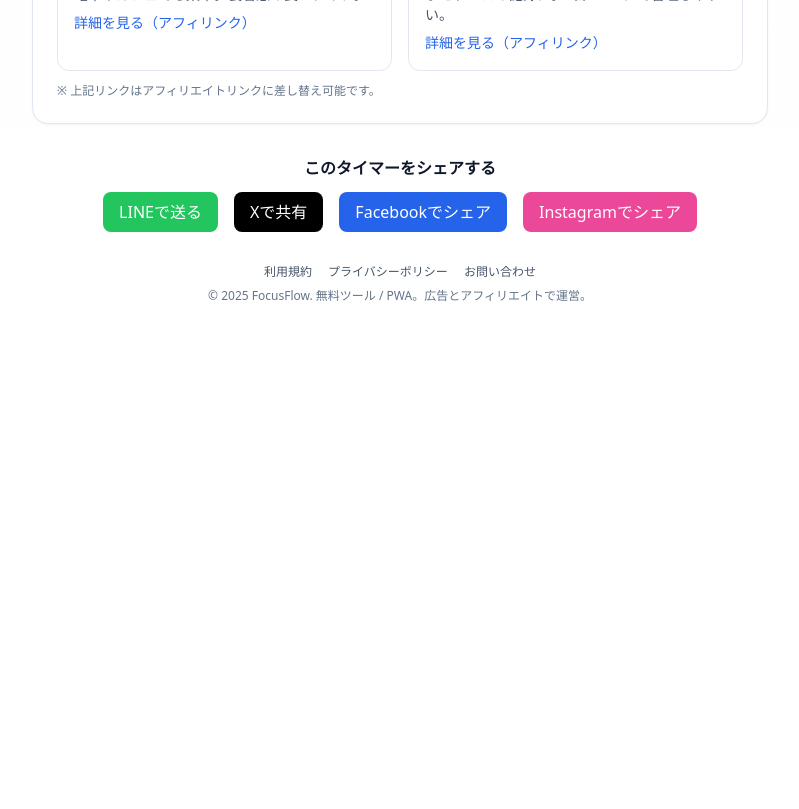
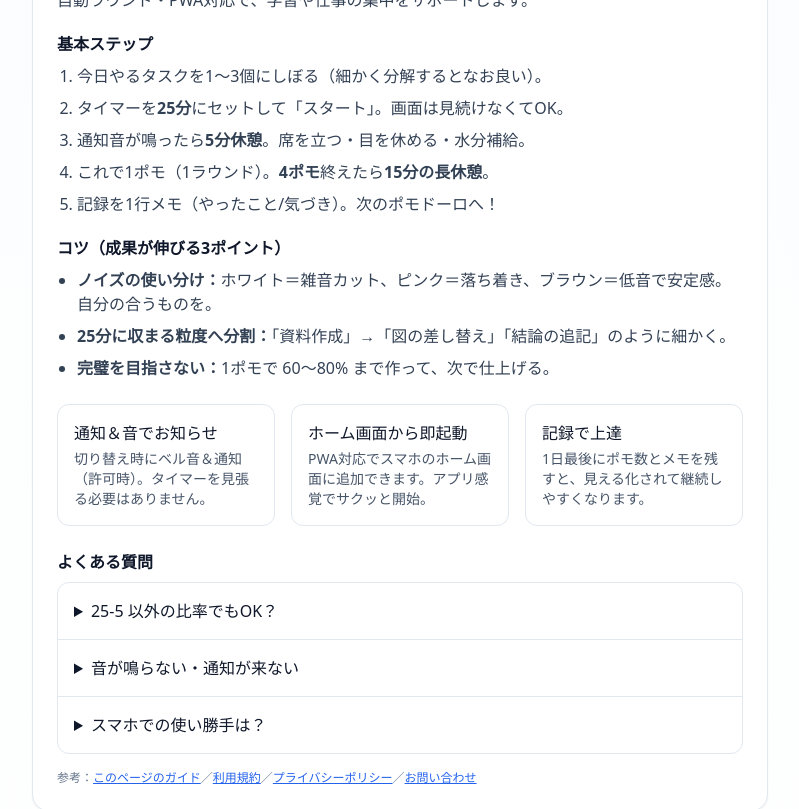
Before and after one commit to yoni-adi/FocusFlow, a React (Vite) app: page / in a window 1280 px wide. Shown: the part 1780-2589 px from the top of the page, without its empty margins (240-1039 px from the left). Before the commit the page ends 2132 px from the top, so only its background shows below. Built offline with nearby package versions, Linux system fonts and the light colour scheme.

Commit message:
Add Pomodoro guide & how-to section

```diff
--- a/src/App.jsx
+++ b/src/App.jsx
@@ -529,6 +529,82 @@ export default function App() {
     <a href="#shop" className="text-sm text-blue-600">集中に効くおすすめを見る</a>
   </div>
 </section>
+{/* --- ポモドーロ解説記事セクション（審査用の有用コンテンツ） --- */}
+<section id="guide" className="rounded-2xl border border-slate-200 bg-white p-6 shadow-sm">
+  <h2 className="font-semibold mb-3 text-xl">ポモドーロ・テクニックの使い方（3分で読める）</h2>
+  <p className="text-slate-700">
+    ポモドーロ・テクニックは、「<strong>25分集中 + 5分休憩</strong>」を1セットとして繰り返す時間管理術です。短い集中を積み重ねることで
+    集中力を保ち、先延ばしを防ぎます。FocusFlow はノイズ再生・自動ラウンド・PWA対応で、学習や仕事の集中をサポートします。
+  </p>
+
+  <h3 className="font-semibold mt-5 mb-2">基本ステップ</h3>
+  <ol className="list-decimal pl-5 space-y-2 text-slate-700">
+    <li>今日やるタスクを1〜3個にしぼる（細かく分解するとなお良い）。</li>
+    <li>タイマーを<strong>25分</strong>にセットして「スタート」。画面は見続けなくてOK。</li>
+    <li>通知音が鳴ったら<strong>5分休憩</strong>。席を立つ・目を休める・水分補給。</li>
+    <li>これで1ポモ（1ラウンド）。<strong>4ポモ</strong>終えたら<strong>15分の長休憩</strong>。</li>
+    <li>記録を1行メモ（やったこと/気づき）。次のポモドーロへ！</li>
+  </ol>
+
+  <h3 className="font-semibold mt-5 mb-2">コツ（成果が伸びる3ポイント）</h3>
+  <ul className="list-disc pl-5 space-y-2 text-slate-700">
+    <li><strong>ノイズの使い分け：</strong>ホワイト＝雑音カット、ピンク＝落ち着き、ブラウン＝低音で安定感。自分の合うものを。</li>
+    <li><strong>25分に収まる粒度へ分割：</strong>「資料作成」→「図の差し替え」「結論の追記」のように細かく。</li>
+    <li><strong>完璧を目指さない：</strong>1ポモで 60〜80% まで作って、次で仕上げる。</li>
+  </ul>
+
+  <div className="grid md:grid-cols-3 gap-4 mt-6">
+    <div className="rounded-xl border border-slate-200 p-4">
+      <h4 className="font-medium mb-1">通知＆音でお知らせ</h4>
+      <p className="text-sm text-slate-600">
+        切り替え時にベル音＆通知（許可時）。タイマーを見張る必要はありません。
+      </p>
+    </div>
+    <div className="rounded-xl border border-slate-200 p-4">
+      <h4 className="font-medium mb-1">ホーム画面から即起動</h4>
+      <p className="text-sm text-slate-600">
+        PWA対応でスマホのホーム画面に追加できます。アプリ感覚でサクッと開始。
+      </p>
+    </div>
+    <div className="rounded-xl border border-slate-200 p-4">
+      <h4 className="font-medium mb-1">記録で上達</h4>
+      <p className="text-sm text-slate-600">
+        1日最後にポモ数とメモを残すと、見える化されて継続しやすくなります。
+      </p>
+    </div>
+  </div>
+
+  <h3 className="font-semibold mt-6 mb-2">よくある質問</h3>
+  <div className="divide-y divide-slate-200 rounded-xl border border-slate-200">
+    <details className="p-4">
+      <summary className="font-medium cursor-pointer">25-5 以外の比率でもOK？</summary>
+      <p className="text-sm text-slate-700 mt-2">
+        はい。20-5 や 50-10 など、仕事の性質に合わせて調整してください。設定から自由に変更できます。
+      </p>
+    </details>
+    <details className="p-4">
+      <summary className="font-medium cursor-pointer">音が鳴らない・通知が来ない</summary>
+      <p className="text-sm text-slate-700 mt-2">
+        初回はブラウザの仕様でユーザー操作が必要です。「音を有効にする」を押した後、音量とミュートにご注意ください。
+        iPhoneではサイレントモードも要確認です。
+      </p>
+    </details>
+    <details className="p-4">
+      <summary className="font-medium cursor-pointer">スマホでの使い勝手は？</summary>
+      <p className="text-sm text-slate-700 mt-2">
+        PWAとしてホーム画面に追加できます。アプリのように全画面で起動でき、通信量も軽量です。
+      </p>
+    </details>
+  </div>
+
+  <p className="text-xs text-slate-500 mt-4">
+    参考：<a href="#guide" className="text-blue-600 underline">このページのガイド</a>／
+    <a href="/terms.html" className="text-blue-600 underline">利用規約</a>／
+    <a href="/privacy.html" className="text-blue-600 underline">プライバシーポリシー</a>／
+    <a href="/contact.html" className="text-blue-600 underline">お問い合わせ</a>
+  </p>
+</section>
+
 
 
         {/* おすすめ（アフィリエイト欄） */}
```
